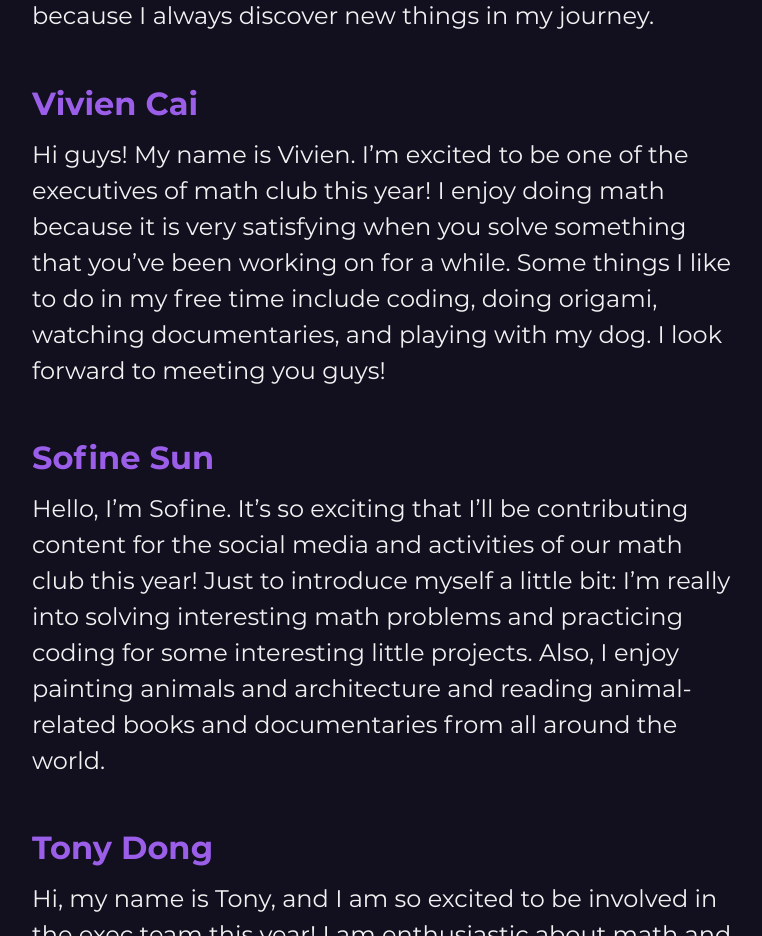
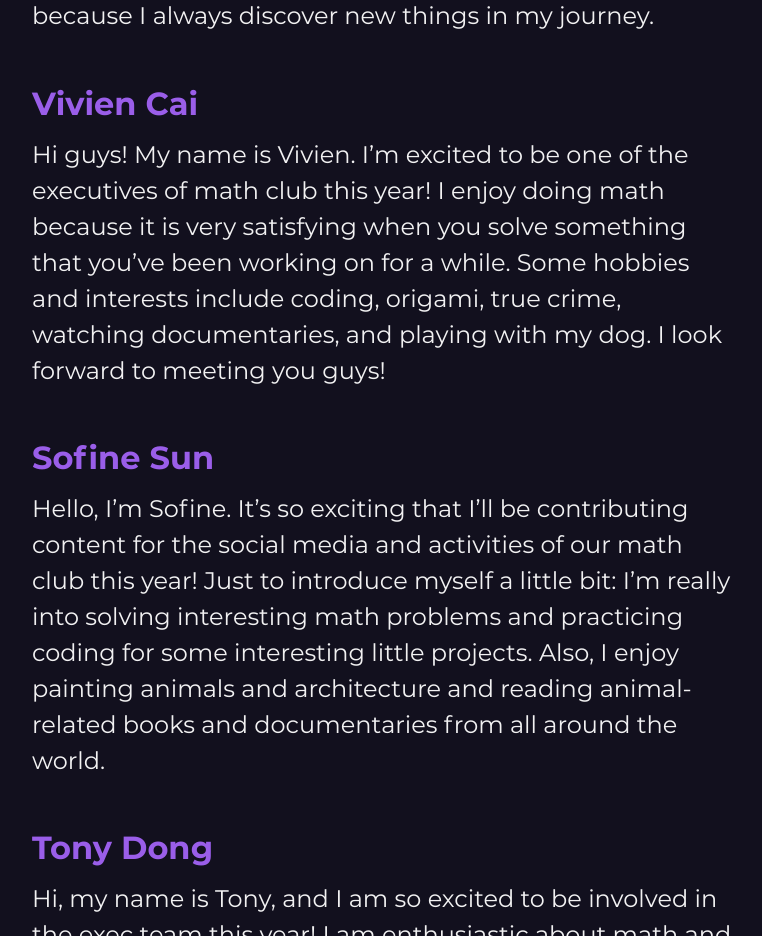
Before and after one commit to VivienCai/mathClub-website, a plain HTML site: page index.html in a window 1280 px wide. Shown: the part 1240-2176 px from the top of the page, without its empty margins (224-986 px from the left). Drawn offline with Linux system fonts and the light colour scheme.

Commit message:
updated viv descp

```diff
--- a/index.html
+++ b/index.html
@@ -14,7 +14,6 @@
 </head>
 
 <body>
-
     <main>
         <div class="main-container">
             <h1 id="title"><span class="red"> UHS Math Club </span></h1>
@@ -26,8 +25,7 @@
                             <b>Wednesday</b>
                         </span>
                         at
-                        <span class="red">
-                            <b> 3:15pm</b></span>.
+                        <span class="red"> <b> 3:15pm</b></span>.
                     </p>
                     <p>
                         Join our google classroom and discord server for more information!
@@ -70,9 +68,9 @@
                 Hi guys! My name is Vivien. I’m excited to be one of the executives of
                 math club this year! I enjoy doing math because it is very satisfying
                 when you solve something that you’ve been working on for a while. Some
-                things I like to do in my free time include coding, doing origami,
-                watching documentaries, and playing with my dog. I look forward to
-                meeting you guys!
+                hobbies and interests include coding, origami, true crime, watching
+                documentaries, and playing with my dog. I look forward to meeting you
+                guys!
             </p>
             <span class="red">
                 <h3>Sofine Sun</h3>
```
